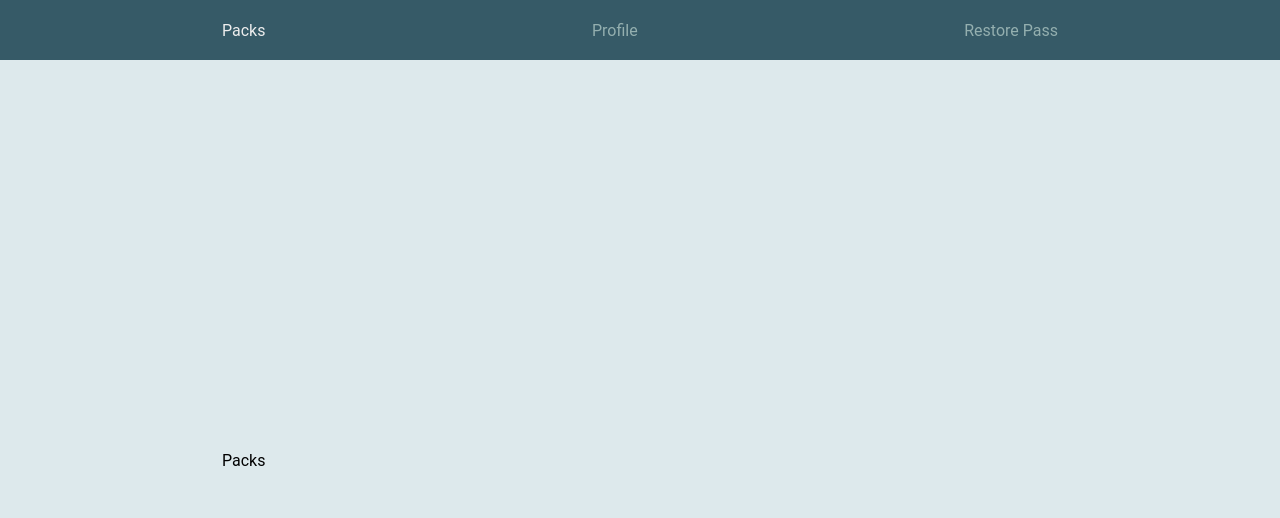
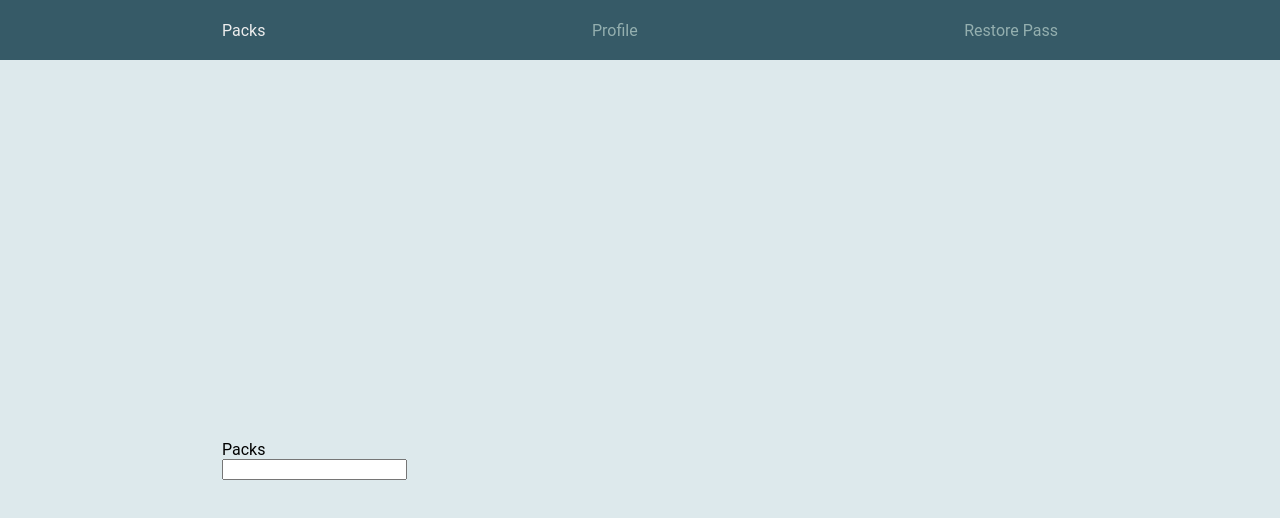
Before and after one commit to THEiDiet/girls_project, a React (Create React App) app in the folder frontend/: page /#/ in a window 1280 px wide. Shown: the top 518 px of the page. Built offline with nearby package versions, Linux system fonts and the light colour scheme; no server answers.

Commit message:
Add redirect in Login, add SearchField.tsx and InputText component for this field

```diff
--- /dev/null
+++ b/frontend/src/components/common/searchField/InputSearchField.tsx
@@ -0,0 +1,71 @@
+import React, {
+  ChangeEvent,
+  DetailedHTMLProps,
+  FC,
+  InputHTMLAttributes,
+  KeyboardEvent,
+  memo,
+} from 'react'
+
+// тип пропсов обычного инпута
+type DefaultInputPropsType = DetailedHTMLProps<
+  InputHTMLAttributes<HTMLInputElement>,
+  HTMLInputElement
+>
+
+// здесь мы говорим что у нашего инпута будут такие же пропсы как у обычного инпута
+// (чтоб не писать value: string, onChange: ...; они уже все описаны в DefaultInputPropsType)
+type InputSearchFieldPropsType = Omit<DefaultInputPropsType, 'type'> & {
+  // и + ещё пропсы которых нет в стандартном инпуте
+  eye?: boolean // указывает, должен ли быть глаз возле инпута, переключающий типы text/password
+  onChangeText?: (value: string) => void
+  onEnter?: () => void
+  error?: string
+  spanClassName?: string
+}
+
+export const InputSearchField: FC<InputSearchFieldPropsType> = memo(
+  ({
+    // type, // достаём и игнорируем чтоб нельзя было задать другой тип инпута
+    onChange,
+    onChangeText,
+    onKeyPress,
+    onEnter,
+    error,
+
+    ...restProps // все остальные пропсы попадут в объект restProps
+  }) => {
+    // eslint-disable-next-line @typescript-eslint/explicit-function-return-type
+    const onChangeCallback = (e: ChangeEvent<HTMLInputElement>) => {
+      // eslint-disable-next-line no-unused-expressions
+      onChange && // если есть пропс onChange
+        onChange(e) // то передать ему е (поскольку onChange не обязателен)
+
+      // eslint-disable-next-line no-unused-expressions
+      onChangeText && onChangeText(e.currentTarget.value)
+    }
+    // eslint-disable-next-line @typescript-eslint/explicit-function-return-type
+    const onKeyPressCallback = (e: KeyboardEvent<HTMLInputElement>) => {
+      // eslint-disable-next-line no-unused-expressions
+      onKeyPress && onKeyPress(e)
+
+      // eslint-disable-next-line no-unused-expressions
+      onEnter && // если есть пропс onEnter
+        e.key === 'Enter' && // и если нажата кнопка Enter
+        onEnter() // то вызвать его
+    }
+
+    return (
+      <div>
+        <div>
+          <input
+            onChange={onChangeCallback}
+            onKeyPress={onKeyPressCallback}
+            {...restProps} // отдаём инпуту остальные пропсы если они есть (value например там внутри)
+          />
+        </div>
+        <div>{error && <span>{error}</span>}</div>
+      </div>
+    )
+  },
+)
--- /dev/null
+++ b/frontend/src/components/common/searchField/SearchField.tsx
@@ -0,0 +1,33 @@
+import React, { memo, useCallback, useState } from 'react'
+
+import { InputSearchField } from './InputSearchField'
+
+type SearchFieldPropsType = {
+  onChangeWithDebounce: (title: string) => void
+  value: string
+}
+
+export const SearchField = memo(
+  ({ onChangeWithDebounce, value }: SearchFieldPropsType) => {
+    const [title, setTitle] = useState<string>(value)
+    const [timerId, setTimerId] = useState<number>(0)
+
+    const onChangeText = useCallback(
+      // eslint-disable-next-line @typescript-eslint/no-shadow
+      (title: string) => {
+        setTitle(title)
+        clearTimeout(timerId)
+        // eslint-disable-next-line @typescript-eslint/no-magic-numbers
+        const id: number = +setTimeout(onChangeWithDebounce, 500, title)
+        setTimerId(id)
+      },
+      [onChangeWithDebounce, timerId],
+    )
+
+    return (
+      <div>
+        <InputSearchField value={title} onChangeText={onChangeText} />
+      </div>
+    )
+  },
+)
--- a/frontend/src/pages/login/Login.tsx
+++ b/frontend/src/pages/login/Login.tsx
@@ -1,10 +1,10 @@
 import React, { useState } from 'react'
 
 import { useFormik } from 'formik'
-import { Navigate } from 'react-router-dom'
+import {Navigate, useNavigate} from 'react-router-dom'
 
 import { LoginAPI } from 'api/LoginAPI'
-import { useAppDispatch } from 'hooks/useAppDispatchAndSelector'
+import {useAppDispatch, useAppSelector} from 'hooks/useAppDispatchAndSelector'
 import { setUserData } from 'store/reducers/userReducer'
 import { Button } from 'styles'
 
@@ -40,6 +40,8 @@ type FormikErrorType = {
 export const Login = (): any => {
   const [userName, setUserName] = useState('')
   const [error, setError] = useState('')
+  // const isLoggedIn = useAppSelector(selectIsLoggedIn)
+  let navigate = useNavigate();
   const dispatch = useAppDispatch()
 
   const onSubmitForm = async (values: any): Promise<any> => {
@@ -77,13 +79,18 @@ export const Login = (): any => {
       onSubmitForm(values).then(res => {
         if (res?.email) {
           formik.resetForm()
+          // navigate('/profile')
           console.log('hello', res?.email)
-          return <Navigate to="/profile" />
         }
         console.log(res?.error || 'Something went wrong')
+        navigate('/profile')
       })
     },
   })
+
+  // if (isLoggedIn) {
+  //   return <Navigate to="/profile"/>
+  // }
 
   return (
     <div>
--- a/frontend/src/pages/mainPage/MainPage.tsx
+++ b/frontend/src/pages/mainPage/MainPage.tsx
@@ -1,3 +1,15 @@
-import React, { ReactElement } from 'react'
+import React from 'react'
 
-export const MainPage = (): ReactElement => <div>Packs</div>
+import { SearchField } from '../../components/common/searchField/SearchField'
+
+export const MainPage = () => {
+  const someFoo = () => {
+    console.log('some foo')
+  }
+  return (
+    <div>
+      <div>Packs</div>
+      <SearchField />
+    </div>
+  )
+}
```
